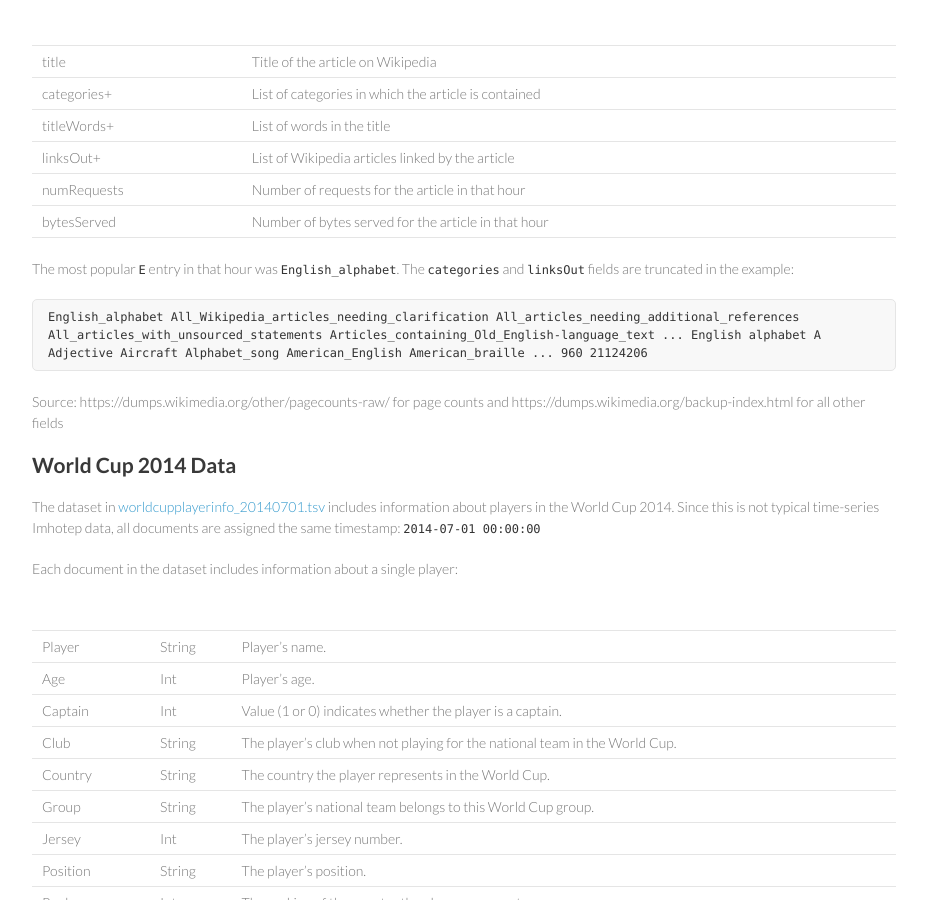
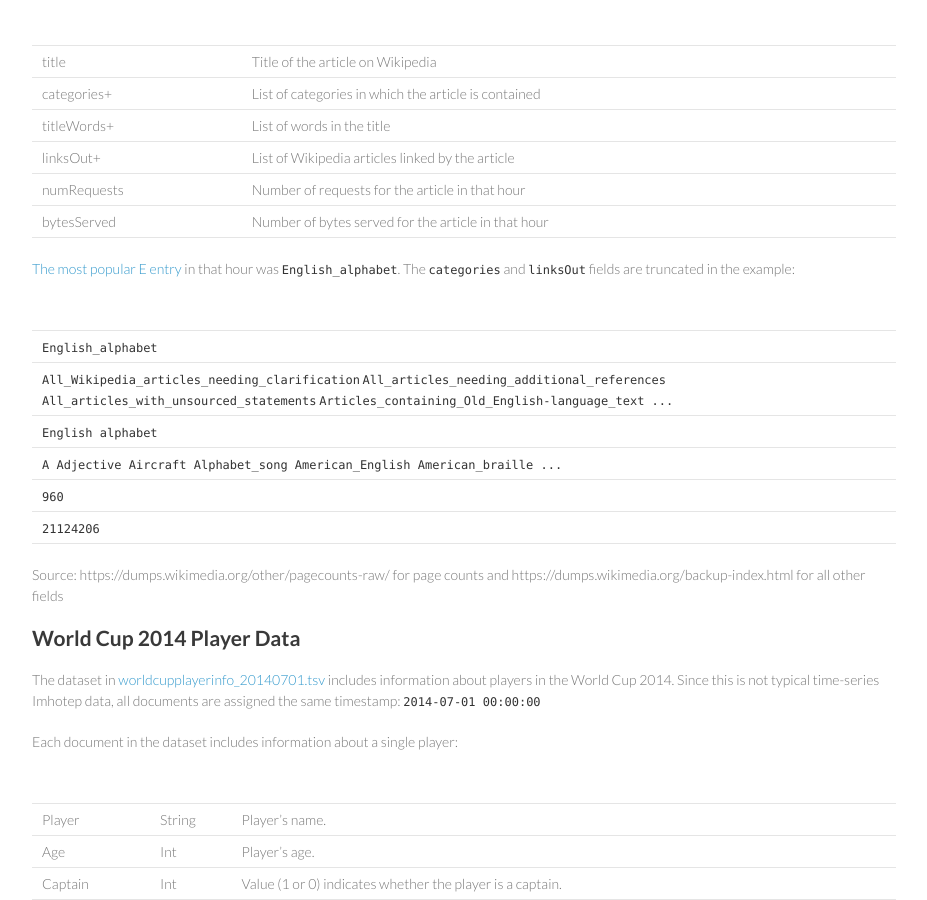
Before and after one commit to indeedeng/imhotep, a Jekyll site: the page built from docs/sample-data.md, in a window 1280 px wide and 900 px high, scrolled down 1026 px. Shown: the whole window, without its empty margins (294-1221 px from the left). Built offline with Jekyll 4.4.1, drawn with Linux system fonts in a browser that asks for light colours; Markdown is read by kramdown in place of the engine named in the settings.

Commit message:
sample data and queries

```diff
--- a/docs/sample-data.md
+++ b/docs/sample-data.md
@@ -48,13 +48,20 @@ Each document corresponds to a Wikipedia article that was served in that hour:
 | numRequests | Number of requests for the article in that hour
 | bytesServed | Number of bytes served for the article in that hour
 
-The most popular `E` entry in that hour was `English_alphabet`. The `categories` and `linksOut` fields are truncated in the example:
+[The most popular E entry](http://demo.imhotep.works/iql/#q[]=from+wikipedia+%222014-09-13+11%3A00%3A00%22+%222014-09-13+12%3A00%3A00%22+where+title%3D~%22E.*%22+group+by+title[10+by+numRequests]+select+numRequests&view=table&table_sort[0][]=2&table_sort[0][]=desc) in that hour was `English_alphabet`. The `categories` and `linksOut` fields are truncated in the example:
 
-<pre>English_alphabet All_Wikipedia_articles_needing_clarification All_articles_needing_additional_references All_articles_with_unsourced_statements Articles_containing_Old_English-language_text ... English alphabet A Adjective Aircraft Alphabet_song American_English American_braille ... 960 21124206</pre>
+| |
+| ----- |
+| `English_alphabet` |
+| `All_Wikipedia_articles_needing_clarification` `All_articles_needing_additional_references` `All_articles_with_unsourced_statements` `Articles_containing_Old_English-language_text ...` |
+| `English alphabet` |
+| `A Adjective Aircraft Alphabet_song American_English American_braille ...` |
+| `960` |
+| `21124206` |
 
 Source: https://dumps.wikimedia.org/other/pagecounts-raw/ for page counts and https://dumps.wikimedia.org/backup-index.html for all other fields
 
-## World Cup 2014 Data
+## World Cup 2014 Player Data
 
 The dataset in [worldcupplayerinfo_20140701.tsv](http://indeedeng.github.io/imhotep/files/worldcupplayerinfo_20140701.tsv) includes information about players in the World Cup 2014. Since this is not typical time-series Imhotep data, all documents are assigned the same timestamp: `2014-07-01 00:00:00`
 
```
Also changed, not shown: docs/sample-queries.md (+3 -1 lines).
